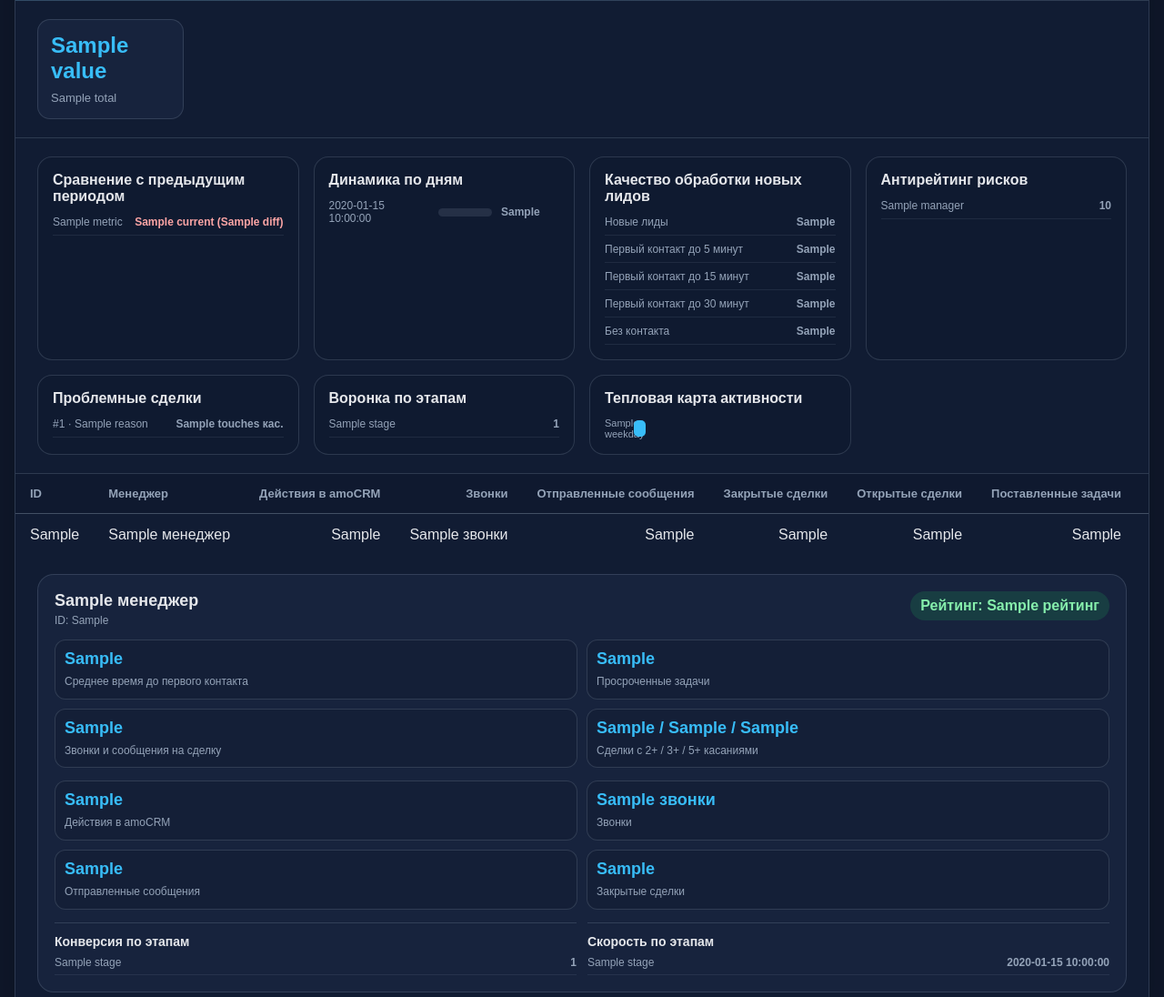
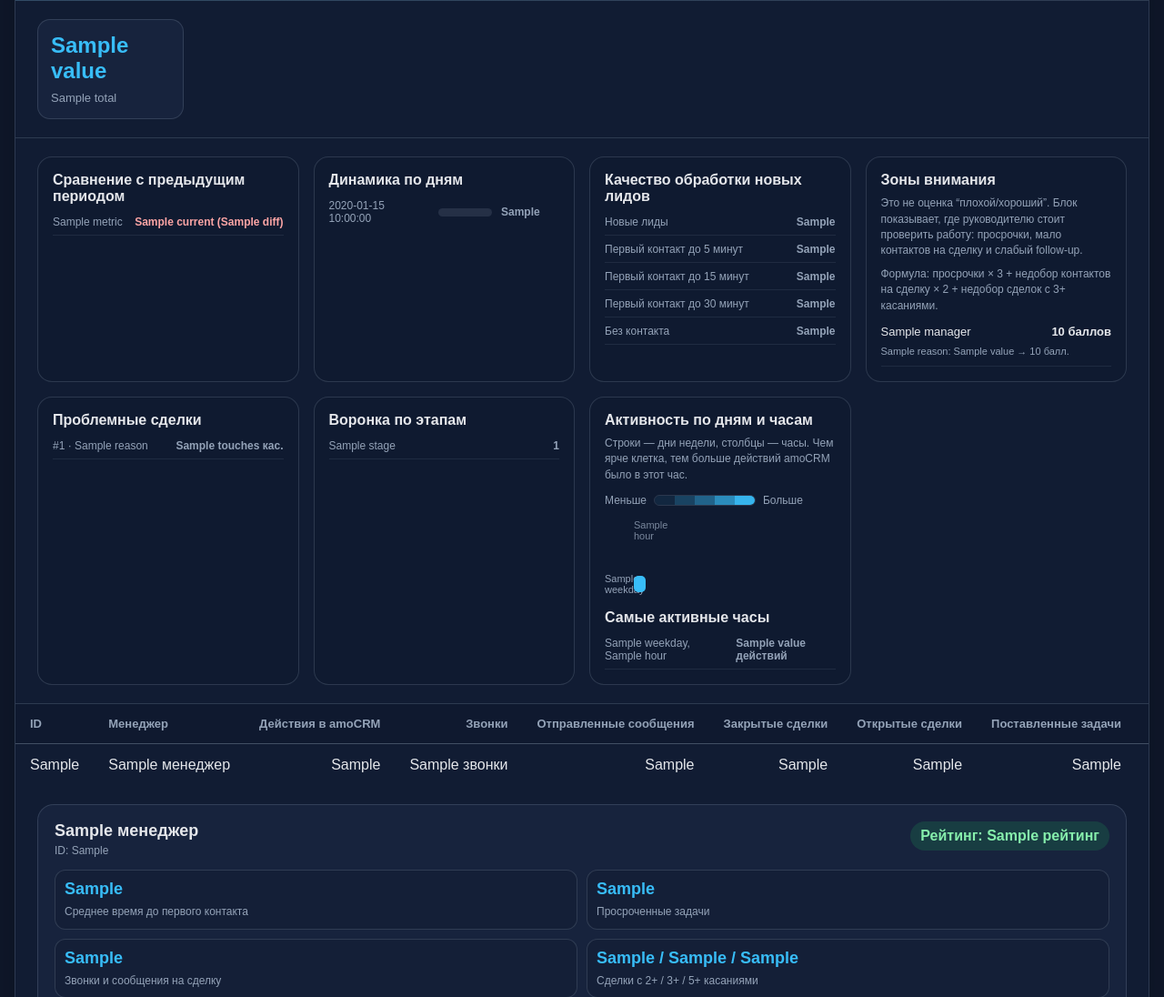
Before and after one commit to nurmansaip/amoan, a Flask app: template templates/index.html in a window 1280 px wide. Shown: the part 483-1579 px from the top of the page at 91% size. Run offline with Flask 3, Linux system fonts and the light colour scheme; the template is opened without the code that fills it: most values are stand-ins (such as "Sample title", 1, 10 or a date in 2020).

Commit message:
Clarify risk and activity heatmap insights
Co-authored-by: Cursor <cursoragent@cursor.com>

```diff
--- a/analytics.py
+++ b/analytics.py
@@ -517,6 +517,22 @@ def build_heatmap(events: list[dict[str, Any]], group_users: dict[int, str]) ->
     return rows
 
 
+def build_top_activity_hours(heatmap: list[dict[str, Any]]) -> list[dict[str, Any]]:
+    hours = []
+    for row in heatmap:
+        for hour in row["hours"]:
+            if hour["value"]:
+                hours.append(
+                    {
+                        "weekday": row["weekday"],
+                        "hour": f"{hour['hour']}:00",
+                        "value": hour["value"],
+                    }
+                )
+
+    return sorted(hours, key=lambda item: item["value"], reverse=True)[:6]
+
+
 def build_lead_quality(events: list[dict[str, Any]], group_users: dict[int, str]) -> dict[str, Any]:
     lead_created_at: dict[int, int] = {}
     first_contact: dict[int, tuple[int, int]] = {}
@@ -611,10 +627,15 @@ def build_problem_deals(events: list[dict[str, Any]], group_users: dict[int, str
 def build_risk_anti_rating(managers: list[dict[str, Any]]) -> list[dict[str, Any]]:
     risks = []
     for manager in managers:
+        overdue_points = manager["Просроченные задачи"] * 3
+        contacts_gap = max(0, 5 - manager["Звонки и сообщения на сделку"])
+        contacts_points = contacts_gap * 2
+        followup_gap = max(0, 3 - manager["Сделки с 3+ касаниями"])
+        followup_points = followup_gap
         score = (
-            manager["Просроченные задачи"] * 3
-            + max(0, 5 - manager["Звонки и сообщения на сделку"]) * 2
-            + max(0, 3 - manager["Сделки с 3+ касаниями"])
+            overdue_points
+            + contacts_points
+            + followup_points
         )
         risks.append(
             {
@@ -624,6 +645,23 @@ def build_risk_anti_rating(managers: list[dict[str, Any]]) -> list[dict[str, Any
                 "overdue_tasks": manager["Просроченные задачи"],
                 "contacts_per_lead": manager["Звонки и сообщения на сделку"],
                 "deals_3_plus": manager["Сделки с 3+ касаниями"],
+                "reasons": [
+                    {
+                        "label": "Просроченные задачи",
+                        "value": manager["Просроченные задачи"],
+                        "points": round(overdue_points, 1),
+                    },
+                    {
+                        "label": "Мало звонков/сообщений на сделку",
+                        "value": manager["Звонки и сообщения на сделку"],
+                        "points": round(contacts_points, 1),
+                    },
+                    {
+                        "label": "Мало сделок с 3+ касаниями",
+                        "value": manager["Сделки с 3+ касаниями"],
+                        "points": round(followup_points, 1),
+                    },
+                ],
             }
         )
 
@@ -699,6 +737,7 @@ def empty_dashboard() -> dict[str, Any]:
                 "comparison": [],
                 "daily_dynamics": [],
                 "heatmap": [],
+                "top_activity_hours": [],
                 "lead_quality": {"totals": {}, "rows": []},
                 "problem_deals": [],
                 "risk_anti_rating": [],
@@ -784,6 +823,7 @@ def build_period_data(
     comparison = build_comparison(report, previous_report)
     daily_dynamics = build_daily_dynamics(events, period, group_users)
     heatmap = build_heatmap(events, group_users)
+    top_activity_hours = build_top_activity_hours(heatmap)
     lead_quality = build_lead_quality(events, group_users)
     problem_deals = build_problem_deals(events, group_users)
     risk_anti_rating = build_risk_anti_rating(manager_details)
@@ -808,6 +848,7 @@ def build_period_data(
             "comparison": comparison,
             "daily_dynamics": daily_dynamics,
             "heatmap": heatmap,
+            "top_activity_hours": top_activity_hours,
             "lead_quality": lead_quality,
             "problem_deals": problem_deals,
             "risk_anti_rating": risk_anti_rating,
--- a/templates/index.html
+++ b/templates/index.html
@@ -307,10 +307,66 @@
       font-size: 11px;
     }
 
+    .heatmap-row.header {
+      color: var(--muted);
+      opacity: 0.8;
+    }
+
     .heat-cell {
       height: 18px;
       border-radius: 5px;
       background: rgba(56, 189, 248, var(--intensity));
+    }
+
+    .heat-legend {
+      display: flex;
+      align-items: center;
+      gap: 8px;
+      margin: 10px 0 14px;
+      color: var(--muted);
+      font-size: 12px;
+    }
+
+    .legend-scale {
+      display: inline-flex;
+      overflow: hidden;
+      border-radius: 999px;
+      border: 1px solid var(--border);
+    }
+
+    .legend-scale span {
+      width: 22px;
+      height: 10px;
+      background: rgba(56, 189, 248, var(--intensity));
+    }
+
+    .hint {
+      margin: -4px 0 12px;
+      color: var(--muted);
+      font-size: 12px;
+      line-height: 1.45;
+    }
+
+    .risk-card {
+      display: grid;
+      gap: 8px;
+      border-bottom: 1px solid rgba(148, 163, 184, 0.12);
+      padding-bottom: 10px;
+    }
+
+    .risk-main {
+      display: flex;
+      justify-content: space-between;
+      gap: 12px;
+      color: var(--text);
+      font-size: 13px;
+    }
+
+    .risk-reasons {
+      display: grid;
+      gap: 4px;
+      color: var(--muted);
+      font-size: 11px;
     }
 
     .manager-grid {
@@ -625,17 +681,33 @@
           </div>
 
           <div class="insight-card">
-            <h3>Антирейтинг рисков</h3>
-            <ul class="compact-list">
+            <h3>Зоны внимания</h3>
+            <p class="hint">
+              Это не оценка “плохой/хороший”. Блок показывает, где руководителю стоит проверить работу:
+              просрочки, мало контактов на сделку и слабый follow-up.
+            </p>
+            <p class="hint">
+              Формула: просрочки × 3 + недобор контактов на сделку × 2 + недобор сделок с 3+ касаниями.
+            </p>
+            <div class="compact-list">
               {% for risk in period.risk_anti_rating %}
-                <li data-manager-id="{{ risk.manager_id }}">
-                  <span>{{ risk.manager }}</span>
-                  <strong>{{ risk.risk_score }}</strong>
-                </li>
+                <div class="risk-card" data-manager-id="{{ risk.manager_id }}">
+                  <div class="risk-main">
+                    <span>{{ risk.manager }}</span>
+                    <strong>{{ risk.risk_score }} баллов</strong>
+                  </div>
+                  <div class="risk-reasons">
+                    {% for reason in risk.reasons %}
+                      <span>{{ reason.label }}: {{ reason.value }} → {{ reason.points }} балл.</span>
+                    {% endfor %}
+                  </div>
+                </div>
               {% else %}
-                <li><span>Рисков не найдено</span><strong>0</strong></li>
+                <div class="risk-card">
+                  <div class="risk-main"><span>Рисков не найдено</span><strong>0</strong></div>
+                </div>
               {% endfor %}
-            </ul>
+            </div>
           </div>
 
           <div class="insight-card">
@@ -664,19 +736,49 @@
           </div>
 
           <div class="insight-card">
-            <h3>Тепловая карта активности</h3>
+            <h3>Активность по дням и часам</h3>
+            <p class="hint">
+              Строки — дни недели, столбцы — часы. Чем ярче клетка, тем больше действий amoCRM было в этот час.
+            </p>
+            <div class="heat-legend">
+              <span>Меньше</span>
+              <span class="legend-scale">
+                <span style="--intensity: 0.08"></span>
+                <span style="--intensity: 0.25"></span>
+                <span style="--intensity: 0.45"></span>
+                <span style="--intensity: 0.7"></span>
+                <span style="--intensity: 0.95"></span>
+              </span>
+              <span>Больше</span>
+            </div>
             <div class="heatmap">
+              {% if period.heatmap %}
+                <div class="heatmap-row header">
+                  <span></span>
+                  {% for hour in period.heatmap[0].hours %}
+                    <span>{{ hour.hour }}</span>
+                  {% endfor %}
+                </div>
+              {% endif %}
               {% for row in period.heatmap %}
                 <div class="heatmap-row">
                   <span>{{ row.weekday }}</span>
                   {% for hour in row.hours %}
-                    <span class="heat-cell" title="{{ row.weekday }} {{ hour.hour }}:00 · {{ hour.value }}" style="--intensity: {{ 0.08 + hour.intensity * 0.85 }}"></span>
+                    <span class="heat-cell" title="{{ row.weekday }} {{ hour.hour }}:00 · {{ hour.value }} действий" style="--intensity: {{ 0.08 + hour.intensity * 0.85 }}"></span>
                   {% endfor %}
                 </div>
               {% else %}
                 <div class="date-range">Нет данных</div>
               {% endfor %}
             </div>
+            <h3 style="margin-top: 16px;">Самые активные часы</h3>
+            <ul class="compact-list">
+              {% for item in period.top_activity_hours %}
+                <li><span>{{ item.weekday }}, {{ item.hour }}</span><strong>{{ item.value }} действий</strong></li>
+              {% else %}
+                <li><span>Нет активности</span><strong>0</strong></li>
+              {% endfor %}
+            </ul>
           </div>
         </div>
 
```
